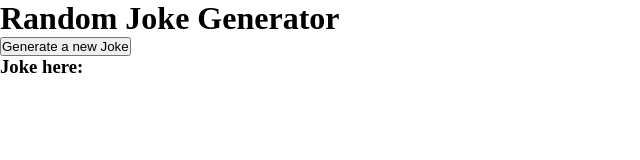
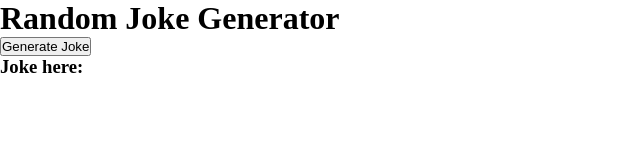
Before and after one commit to lazarnarcis/random-joke-generator, a React (Create React App) app: page / in a window 1280 px wide. Shown: the top 160 px of the page, without its empty margins (0-640 px from the left). Built offline with nearby package versions, Linux system fonts and the light colour scheme.

Commit message:
Renaming the button (https://github.com/lazarnarcis/random-joke-generator/issues/21)

```diff
--- a/src/App.js
+++ b/src/App.js
@@ -20,7 +20,7 @@ export default function App() {
     return (
         <div>
             <h1>Random Joke Generator</h1>
-            <button type="button" onClick={() => generateJoke()}>Generate a new Joke</button>
+            <button type="button" onClick={() => generateJoke()}>Generate Joke</button>
             <h3>Joke here:</h3>
             <div>
                 {
```
